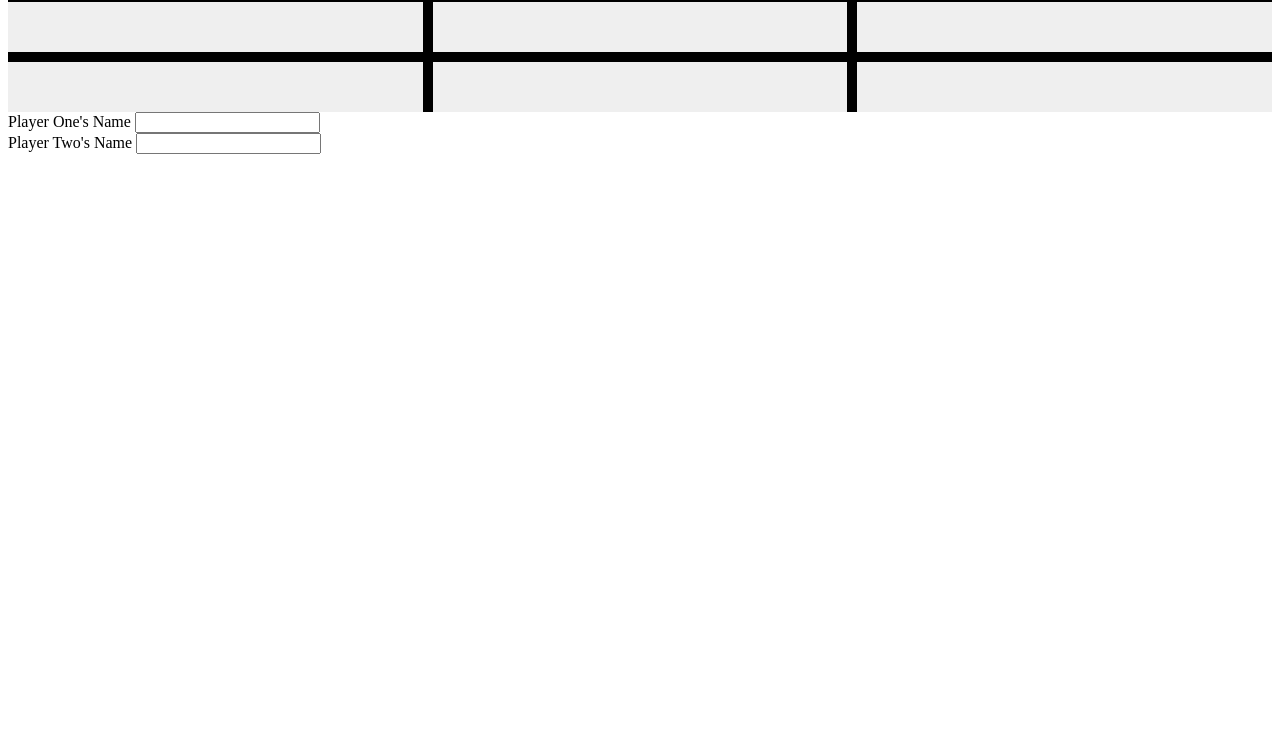
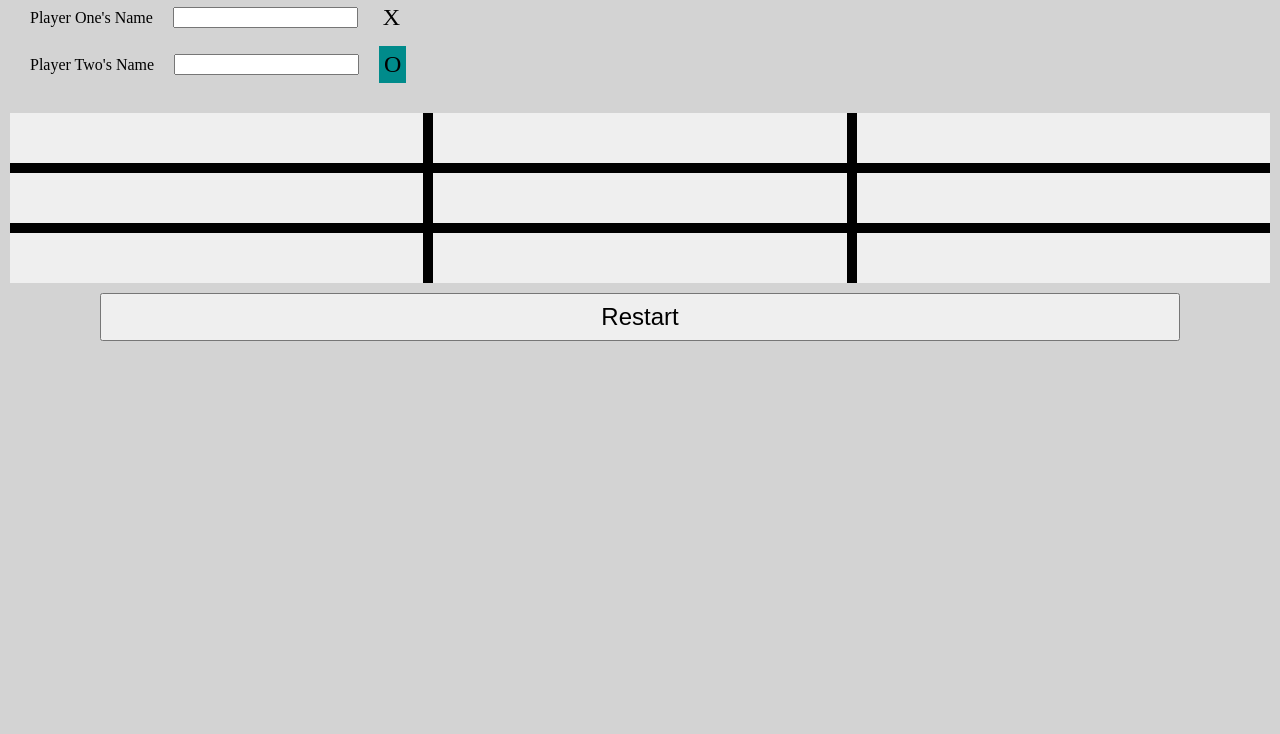
Before and after one commit to Adonuu/odin-tic-tac-toe, a plain HTML site: page index.html in a window 1280 px wide. Shown: the part 66-800 px from the top of the page. Drawn offline with Linux system fonts and the light colour scheme.

Commit message:
styled out how the main website looks added button for restarting the game added display to say which player's turn it is

```diff
--- a/index.css
+++ b/index.css
@@ -13,9 +13,78 @@
 }
 
 .space:hover {
-    background-color: lightgray;
+    background-color: gray;
 }
 
 .clicked {
     pointer-events: none;
 }
+
+#header {
+    grid-area: header;
+    background-color: darkcyan;
+    font-size: 3rem;
+    padding-left: 5px;
+    color:white;
+}
+
+#settings {
+    grid-area: settings;
+}
+
+#settings > * {
+    margin-bottom: 10px;
+    margin-left: 10px;
+}
+
+#board {
+    margin: 10px;
+}
+
+#game {
+    grid-area: game;
+    display: grid;
+    grid-template-rows: 4fr 1fr;
+}
+
+body {
+    margin: 0;
+    padding: 0;
+    background-color: lightgrey;
+    display: grid;
+    grid-gap: 10px;
+    grid-template-areas:
+    "header"
+    "settings"
+    "game";
+}
+
+.player {
+    display: flex;
+    flex-flow: row nowrap;
+    align-items: center;
+}
+
+.player > * {
+    margin-left: 20px;
+}
+
+.turn {
+    background-color: darkcyan;
+}
+
+#playerOneTurn {
+    font-size: 1.5rem;
+    padding: 5px;
+}
+
+#playerTwoTurn {
+    font-size: 1.5rem;
+    padding: 5px;
+}
+
+#restartGame {
+    font-size: 1.5rem;
+    margin-left: 100px;
+    margin-right: 100px;
+}
--- a/index.html
+++ b/index.html
@@ -8,14 +8,22 @@
     <script src="index.js" defer></script>
 </head>
 <body>
-    <div id="board"></div>
+    <div id="header">Tic Tac Toe</div>
+    <div id="settings">
         <div class="player">
             <label>Player One's Name</label>
             <input type="text" id="playerOneName">
+            <div id="playerOneTurn">X</div>
         </div>
         <div class="player">
             <label>Player Two's Name</label>
             <input type="text" id="playerTwoName">
+            <div id="playerTwoTurn">O</div>
+        </div>
+    </div>
+    <div id="game">
+        <div id="board"></div>
+        <button id="restartGame">Restart</button>
     </div>
 </body>
 </html>
--- a/index.js
+++ b/index.js
@@ -25,14 +25,26 @@ const game = (function () {
     const setTurn = () => {
         if (turn === playerOne.getName()) {
             turn = playerTwo.getName();
+            // add class to display which player's turn it is
+            document.querySelector('#playerTwoTurn').classList.toggle('turn');
+            // remove from current player
+            document.querySelector('#playerOneTurn').classList.toggle('turn');
         } else if (turn === playerTwo.getName()) {
             turn = playerOne.getName();
+            // add class to display which player's turn it is
+            document.querySelector('#playerOneTurn').classList.toggle('turn');
+            // remove from current player
+            document.querySelector('#playerTwoTurn').classList.toggle('turn');
         } else {
             let randomNumber = Math.round(Math.random() * 2);
             if (randomNumber === 1) {
                 turn = playerOne.getName();
+                // add class to display which player's turn it is
+            document.querySelector('#playerOneTurn').classList.toggle('turn');
             } else {
                 turn = playerTwo.getName();
+                // add class to display which player's turn it is
+                document.querySelector('#playerTwoTurn').classList.toggle('turn');
             }
         }
     };
```
Lines whose indentation alone changed are shown as unchanged.
